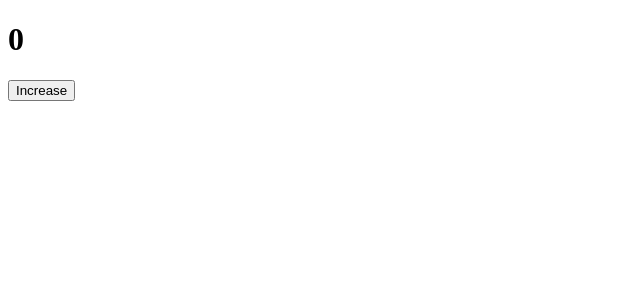
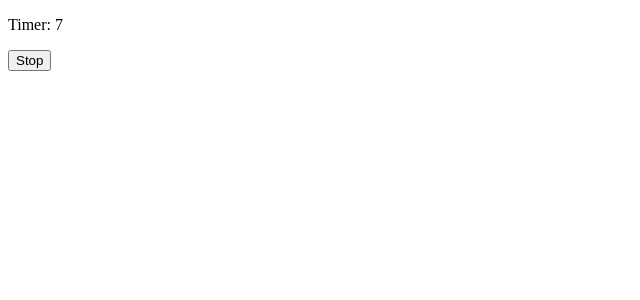
Before and after one commit to ishwar-ai/ReactJs, a React (Vite) app in the folder Alldemo/: page / in a window 1280 px wide. Shown: the top 300 px of the page, without its empty margins (0-640 px from the left). Built offline with nearby package versions, Linux system fonts and the light colour scheme.

Commit message:
useRaf hooks with example

```diff
--- a/Alldemo/src/App.tsx
+++ b/Alldemo/src/App.tsx
@@ -6,6 +6,7 @@ import Video from "./escape-hatches/VideoPlayer";
 import { ButtonEvent } from "./event/Button";
 import { Toolbar } from "./event/Toolbar";
 import { MyComponent } from "./Hooks/UseEffectsDemo";
+import Timer from "./Hooks/useRefDemo";
 
 // const ValidPassword = () => <h1>Valid Password</h1>;
 // const InvalidPassword = () => <h1>Invalid Password</h1>;
@@ -73,7 +74,8 @@ const App = () => {
     // <NameInput/>
     // <ScrollExample/>
     // <Video/>
-    <MyComponent/>
+    // <MyComponent/>
+    <Timer/>
   );
 };
 
--- /dev/null
+++ b/Alldemo/src/Hooks/useRefDemo.tsx
@@ -0,0 +1,44 @@
+import { useEffect, useRef, useState } from 'react';
+
+export default function Timer() {
+  const [count, setCount] = useState(0);
+  const intervalRef = useRef<number | null>(null); // Secret pocket - does not cause re-renders
+
+  console.log("🔁 Rendered | Current count:", count);
+
+  useEffect(() => {
+    console.log("🚀 useEffect ran on mount");
+
+    intervalRef.current = window.setInterval(() => {
+      console.log("⏱️ Interval running...");
+      setCount((c) => {
+        console.log("➕ Updating count from", c, "to", c + 1);
+        return c + 1;
+      });
+    }, 1000);
+
+    return () => {
+      console.log("🧹 Cleaning up interval on unmount");
+      if (intervalRef.current) {
+        clearInterval(intervalRef.current);
+        console.log("🛑 Interval cleared in cleanup");
+      }
+    };
+  }, []); // Empty array = run once when component mounts
+
+  return (
+    <div>
+      <p>Timer: {count}</p>
+      <button
+        onClick={() => {
+          if (intervalRef.current) {
+            clearInterval(intervalRef.current);
+            console.log("🛑 Manually stopped the interval");
+          }
+        }}
+      >
+        Stop
+      </button>
+    </div>
+  );
+}
```
